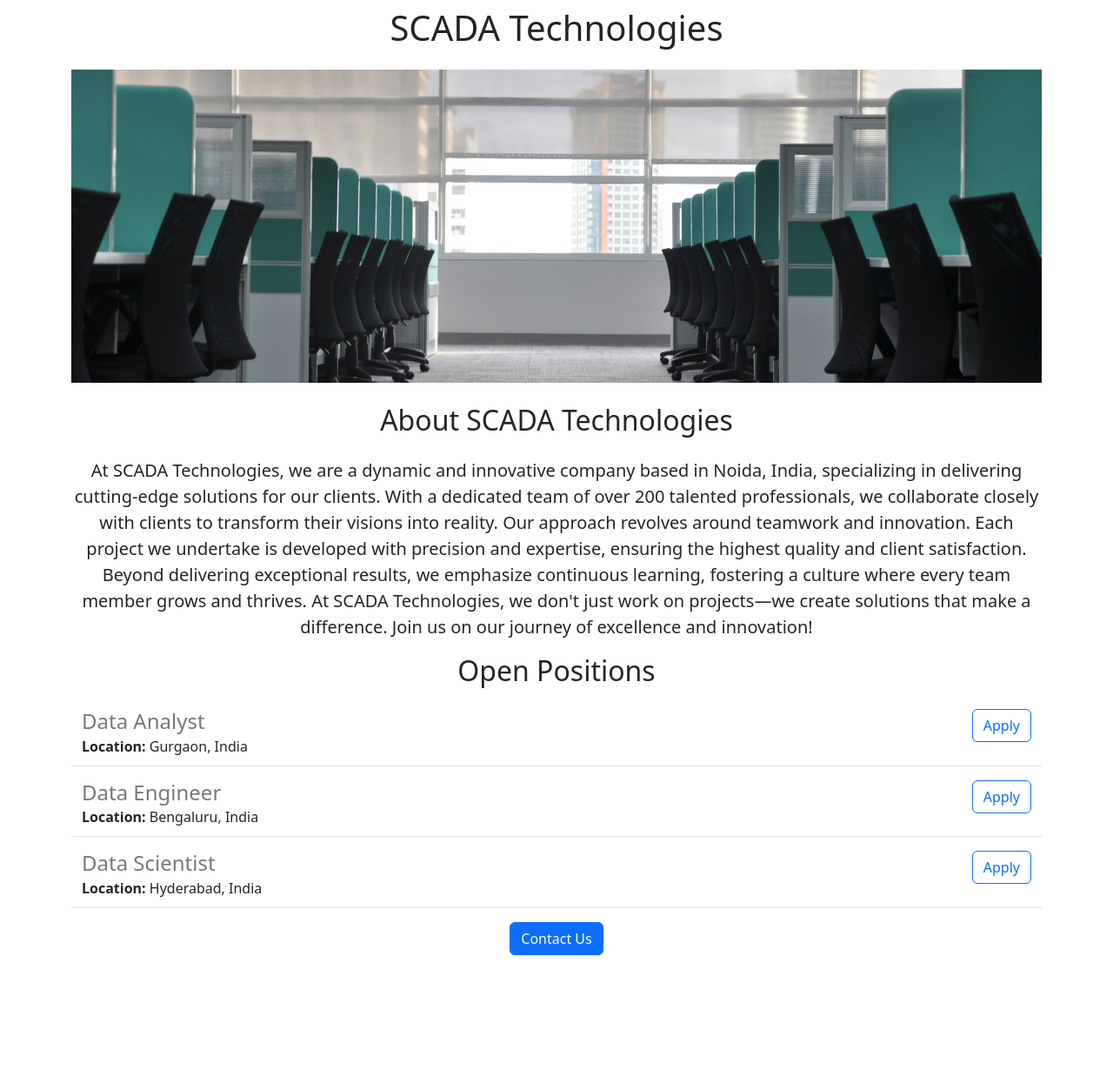
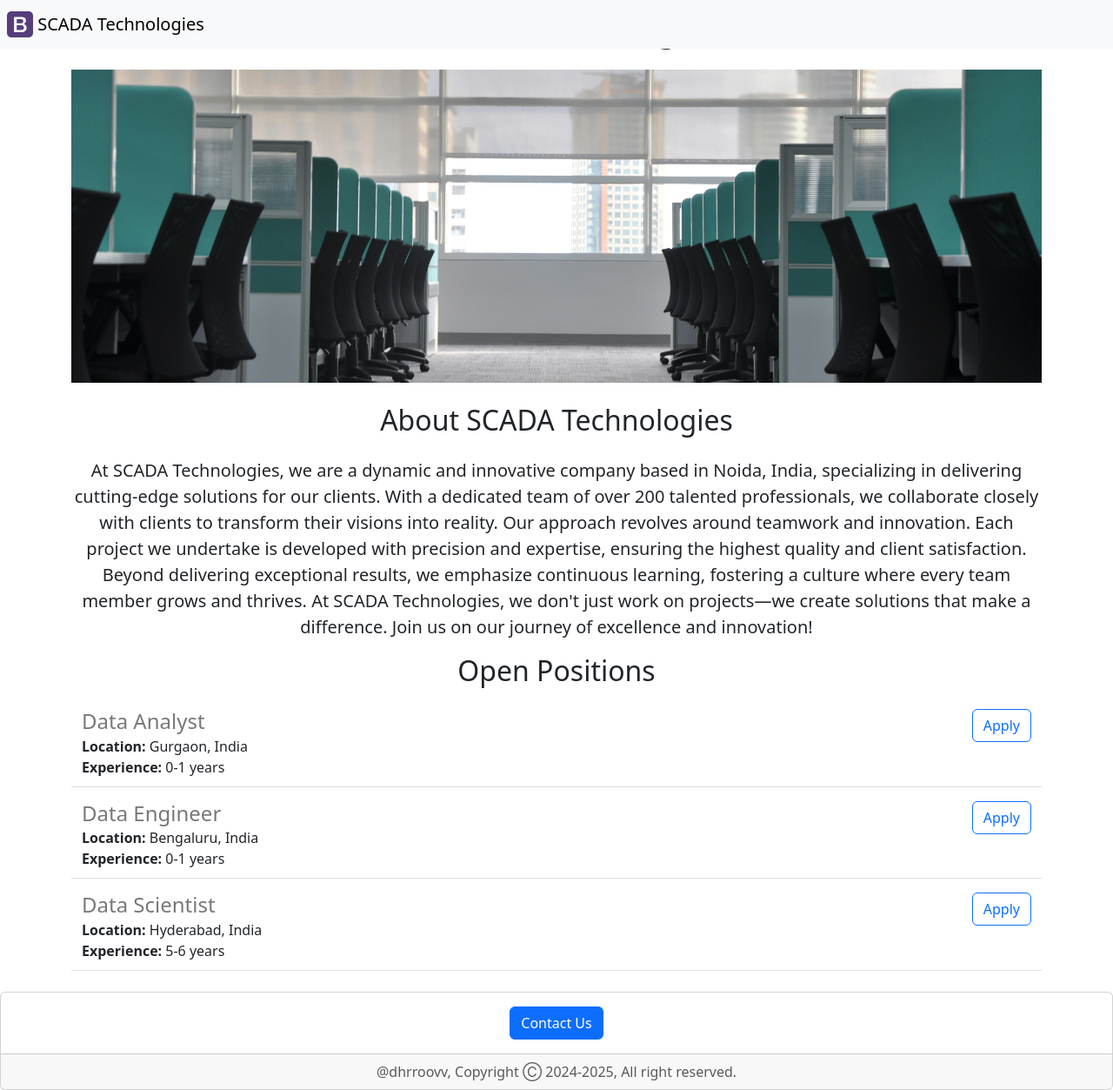
Before and after one commit to dhruv-yadav-nitj/Career-Website-Flask, a Flask app: page / in a window 1280 px wide. Shown: the whole page at 87% size. Before the commit the page ends 1098 px from the top, so only its background shows below. Run offline with Flask 3, Linux system fonts and the light colour scheme.

Commit message:
made visual changes

```diff
--- a/app.py
+++ b/app.py
@@ -5,17 +5,20 @@ jobs = [
     {
         'id': 1,
         'title': 'Data Analyst',
-        'location': 'Gurgaon, India'
+        'location': 'Gurgaon, India',
+        'experience': '0-1 years'
     },
     {
         'id': 2,
         'title': 'Data Engineer',
-        'location': 'Bengaluru, India'
+        'location': 'Bengaluru, India',
+        'experience': '0-1 years'
     },
     {
         'id': 3,
         'title': 'Data Scientist',
-        'location': 'Hyderabad, India'
+        'location': 'Hyderabad, India',
+        'experience': '5-6 years'
     }
 ]
 
--- /dev/null
+++ b/templates/footer.html
@@ -0,0 +1,8 @@
+<div class="card text-center">
+    <div class="card-body">
+      <a href="mailto:dhruv.nitj@gmail.com" class="btn btn-primary">Contact Us</a>
+    </div>
+    <div class="card-footer text-body-secondary">
+        @dhrroovv, Copyright Ⓒ 2024-2025, All right reserved.
+    </div>
+  </div>
--- a/templates/index.html
+++ b/templates/index.html
@@ -15,6 +15,7 @@
     </style>
 </head>
 <body>
+    {% include 'navbar.html' %}
     <div class="container mb-4">
         <h1 class="text-center mt-2 mb-4">SCADA Technologies</h1>
         <img class="img-fluid" id="cover" src="/static/background.jpg">
@@ -33,10 +34,11 @@
                     {% include 'job-items.html' %}
                 {% endfor %}
             </div>
-            <div class="text-center">
+            <!-- <div class="text-center">
                 <button class="btn btn-primary btn-large">Contact Us</button>
-            </div>
+            </div> -->
         </div>
     </div>
+    {% include 'footer.html' %}
 </body>
 </html>
--- a/templates/job-items.html
+++ b/templates/job-items.html
@@ -6,6 +6,9 @@
             {% if 'salary' in job %}
             <div><b>Salary: </b>{{job['salary']}}</div>
             {% endif %}
+            {% if 'experience' in job %}
+            <div><b>Experience: </b>{{job['experience']}}</div>
+            {% endif %}
         </div>
         <div class="col-auto">
             <button type="button" class="btn btn-outline-primary">Apply</button>
--- /dev/null
+++ b/templates/navbar.html
@@ -0,0 +1,7 @@
+<!-- Image and text -->
+<nav class="navbar navbar-light bg-light fixed-top" style="padding: 8px;">
+    <a class="navbar-brand" href="#">
+      <img src="/static/bootstrap-solid.svg" width="30" height="30" class="d-inline-block align-top" alt="">
+      SCADA Technologies
+    </a>
+  </nav>
```
Also changed, not shown: static/bootstrap-solid.svg (added), 1 other file.
